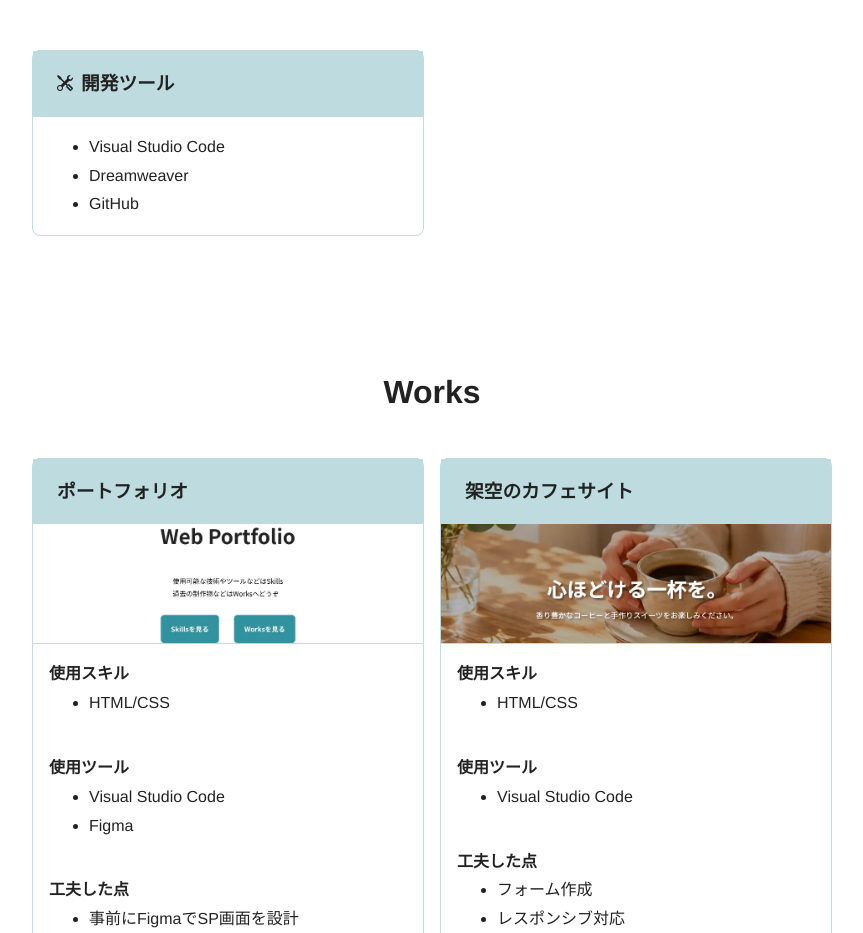
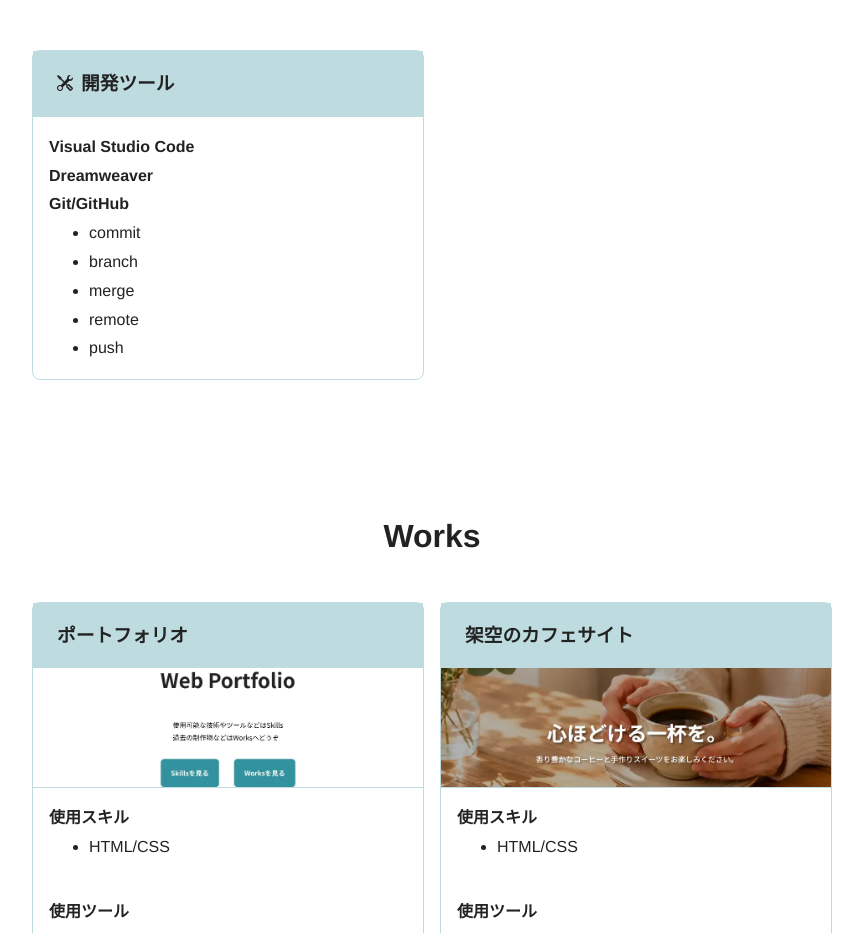
Before and after one commit to am-craftnote/portfolio, a plain HTML site: page index.html in a window 1280 px wide. Shown: the part 2464-3397 px from the top of the page, without its empty margins (208-1071 px from the left). Drawn offline with nearby package versions, Linux system fonts and the light colour scheme.

Commit message:
Add files via upload

```diff
--- a/index.html
+++ b/index.html
@@ -151,10 +151,15 @@
           </div>
           <div class="card-body">
             <div class="card-cont">
+              <h4>Visual Studio Code</h4>
+              <h4>Dreamweaver</h4>
+              <h4>Git/GitHub</h4>
               <ul>
-                <li>Visual Studio Code</li>
-                <li>Dreamweaver</li>
-                <li>GitHub</li>
+                <li>commit</li>
+                <li>branch</li>
+                <li>merge</li>
+                <li>remote</li>
+                <li>push</li>
               </ul>
             </div>
           </div>
```
